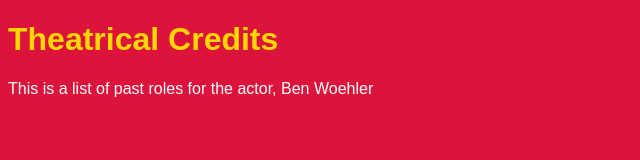
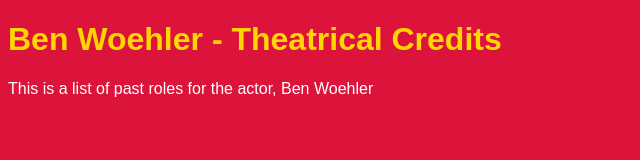
Before and after one commit to woehlerdesigns/woehlerdesigns.github.io, a plain HTML site: page unit_1/index.html in a window 1280 px wide. Shown: the whole page, without its empty margins (0-640 px from the left). Drawn offline with Linux system fonts and the light colour scheme.

Commit message:
change of text

```diff
--- a/unit_1/index.html
+++ b/unit_1/index.html
@@ -5,7 +5,7 @@
 	<link rel="stylesheet" type="text/css" href="css/style.css">
 </head>
 <body>
-	<h1>Theatrical Credits</h1>
+	<h1>Ben Woehler - Theatrical Credits</h1>
 		<p>This is a list of past roles for the actor, Ben Woehler</p>
 </body>
 </html>
```
